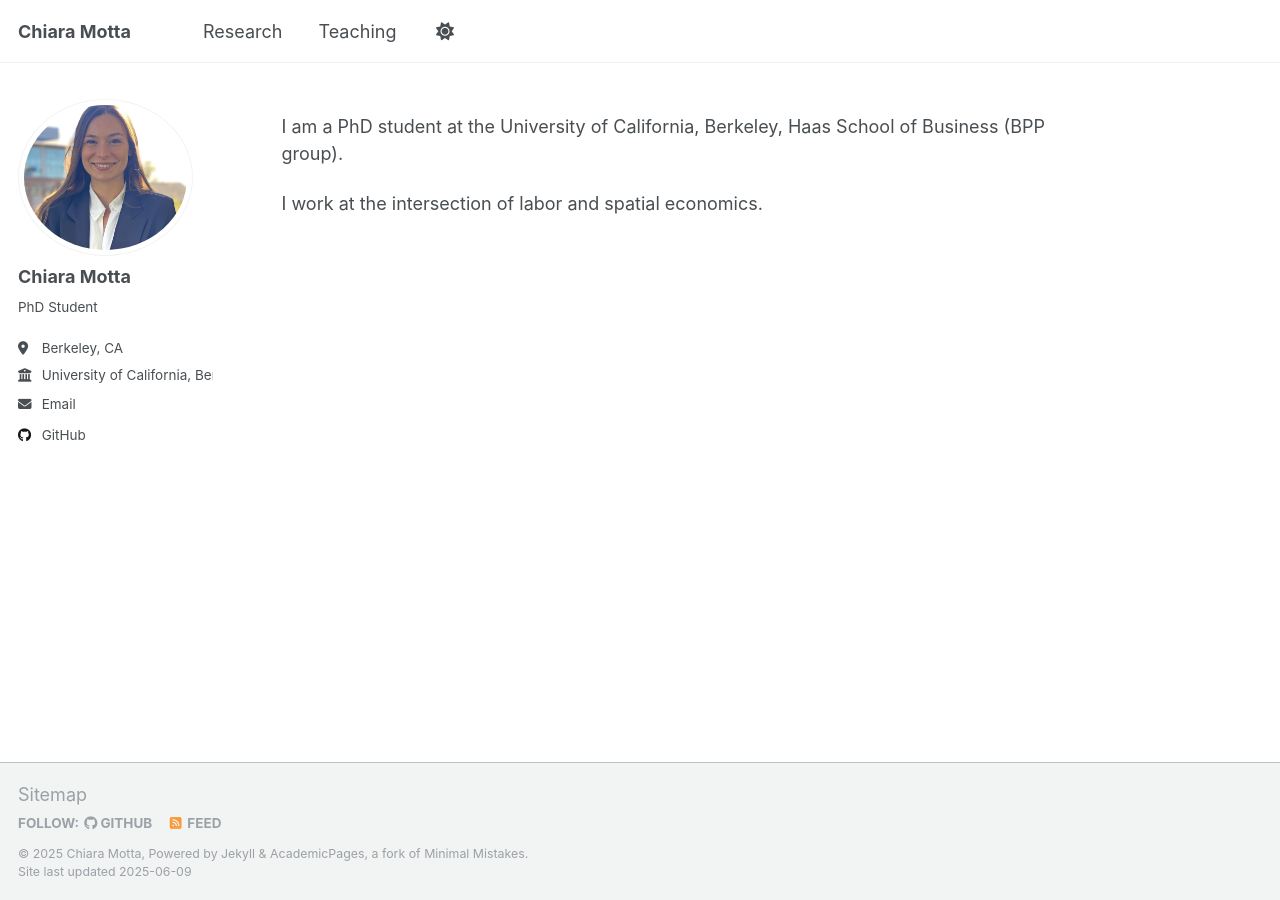
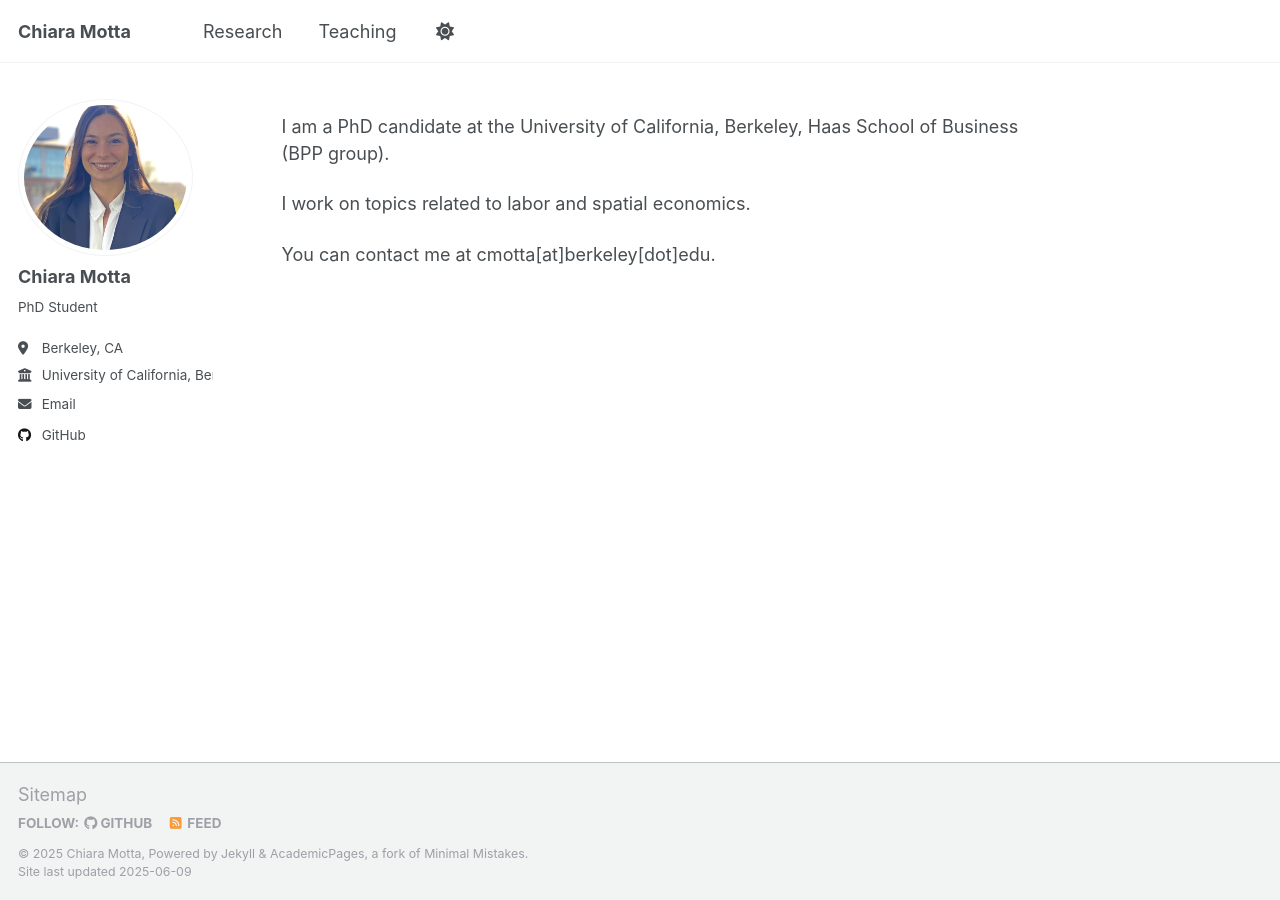
Before and after one commit to chimotta/chimotta.github.io, a Jekyll site: the page built from _pages/about.md, in a window 1280 px wide. Built offline with Jekyll 4.4.1, drawn with Linux system fonts in a browser that asks for light colours.

Commit message:
Update about.md

```diff
--- a/_pages/about.md
+++ b/_pages/about.md
@@ -6,6 +6,8 @@ redirect_from:
   - /about/
   - /about.html
 ---
-I am a PhD student at the University of California, Berkeley, Haas School of Business (BPP group).
+I am a PhD candidate at the University of California, Berkeley, Haas School of Business (BPP group).
 
-I work at the intersection of labor and spatial economics.
+I work on topics related to labor and spatial economics.
+
+You can contact me at cmotta[at]berkeley[dot]edu.
```
